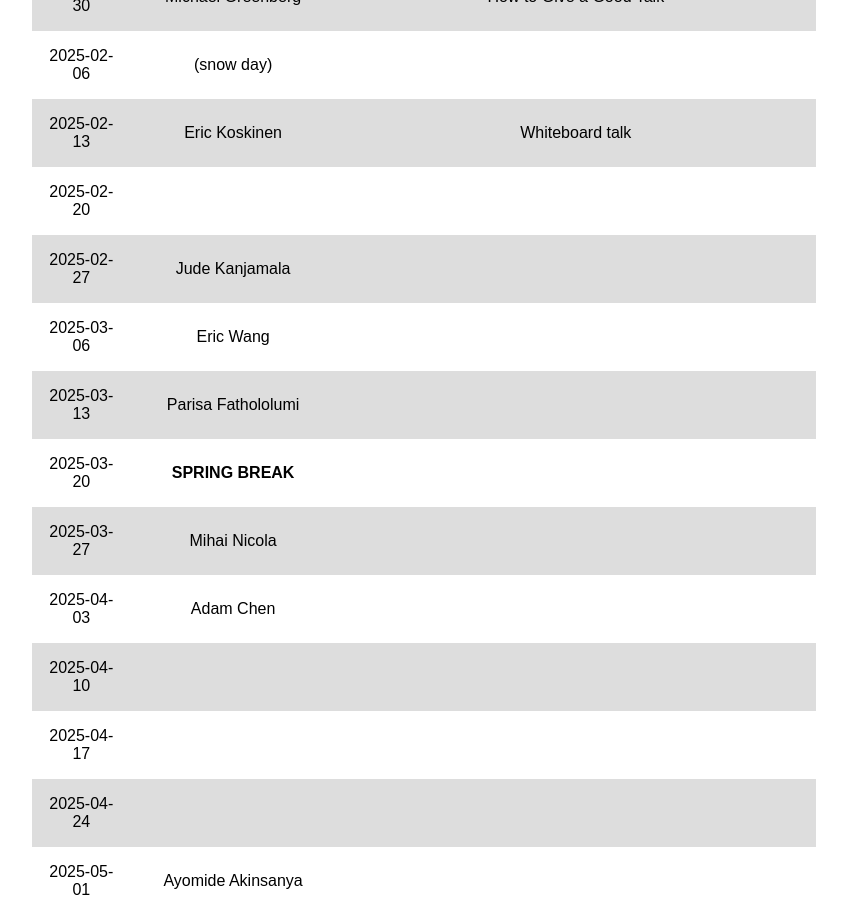
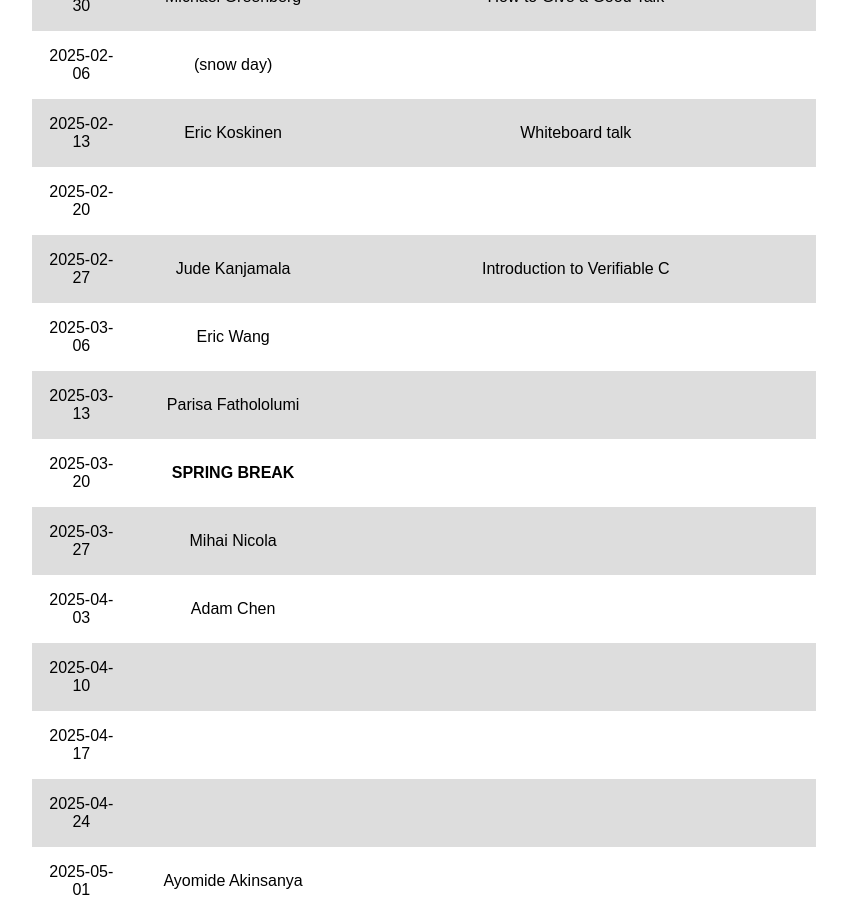
Before and after one commit to mgree/cypress, a Jekyll site: the page built from schedule.md, in a window 1280 px wide and 900 px high, scrolled down 1333 px. Shown: the whole window, without its empty margins (216-1063 px from the left). Built offline with Jekyll 4.4.1, drawn with Linux system fonts in a browser that asks for light colours.

Commit message:
add jude

```diff
--- a/schedule.md
+++ b/schedule.md
@@ -33,7 +33,7 @@ find someone willing to take your place first.
 | 2025-02-06 | (snow day) | |
 | 2025-02-13 | Eric Koskinen | Whiteboard talk |
 | 2025-02-20 | | |
-| 2025-02-27 | Jude Kanjamala | |
+| 2025-02-27 | Jude Kanjamala |Introduction to Verifiable C |
 | 2025-03-06 | Eric Wang | |
 | 2025-03-13 | Parisa Fathololumi | |
 | 2025-03-20 | **SPRING BREAK** | |
```
Also changed, not shown: people.md (+1 -0 lines), assets/jude.jpeg (added).
